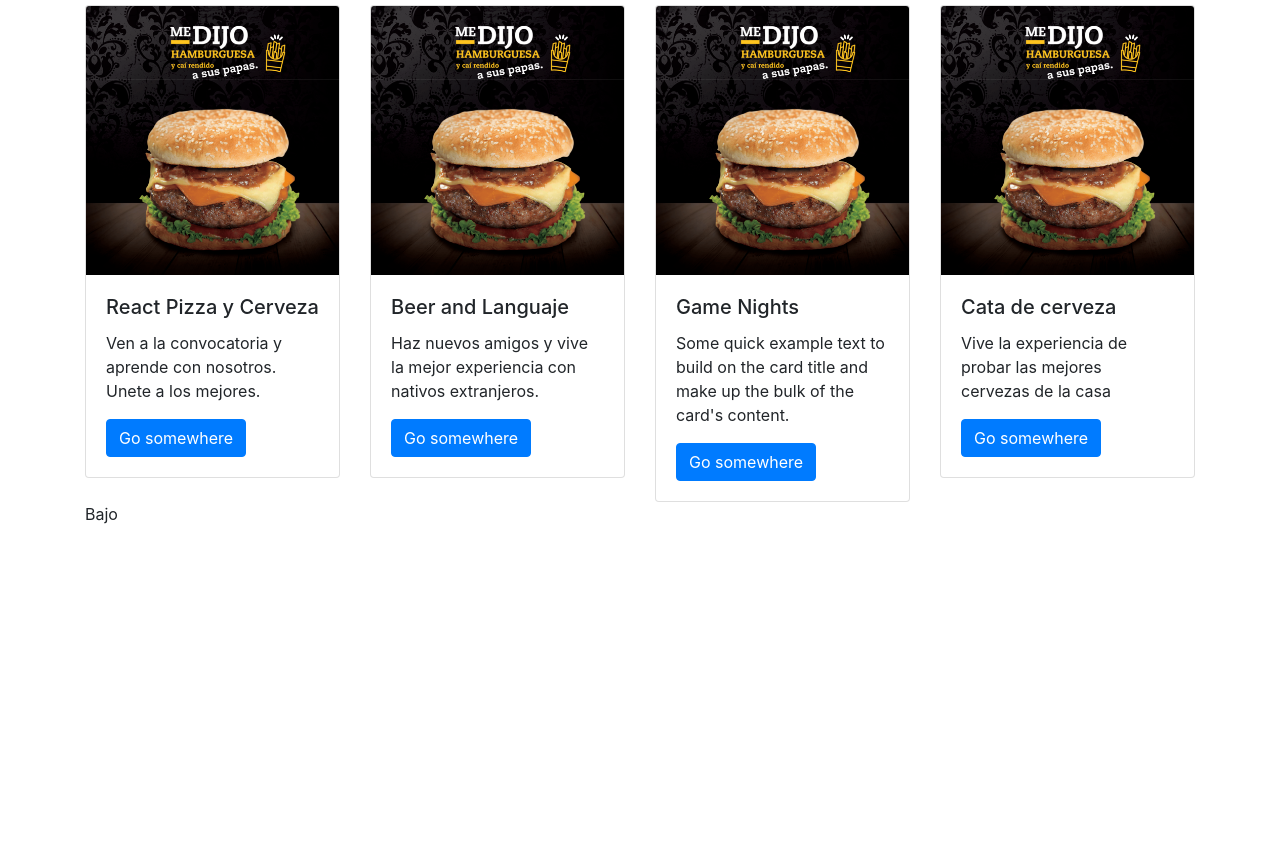
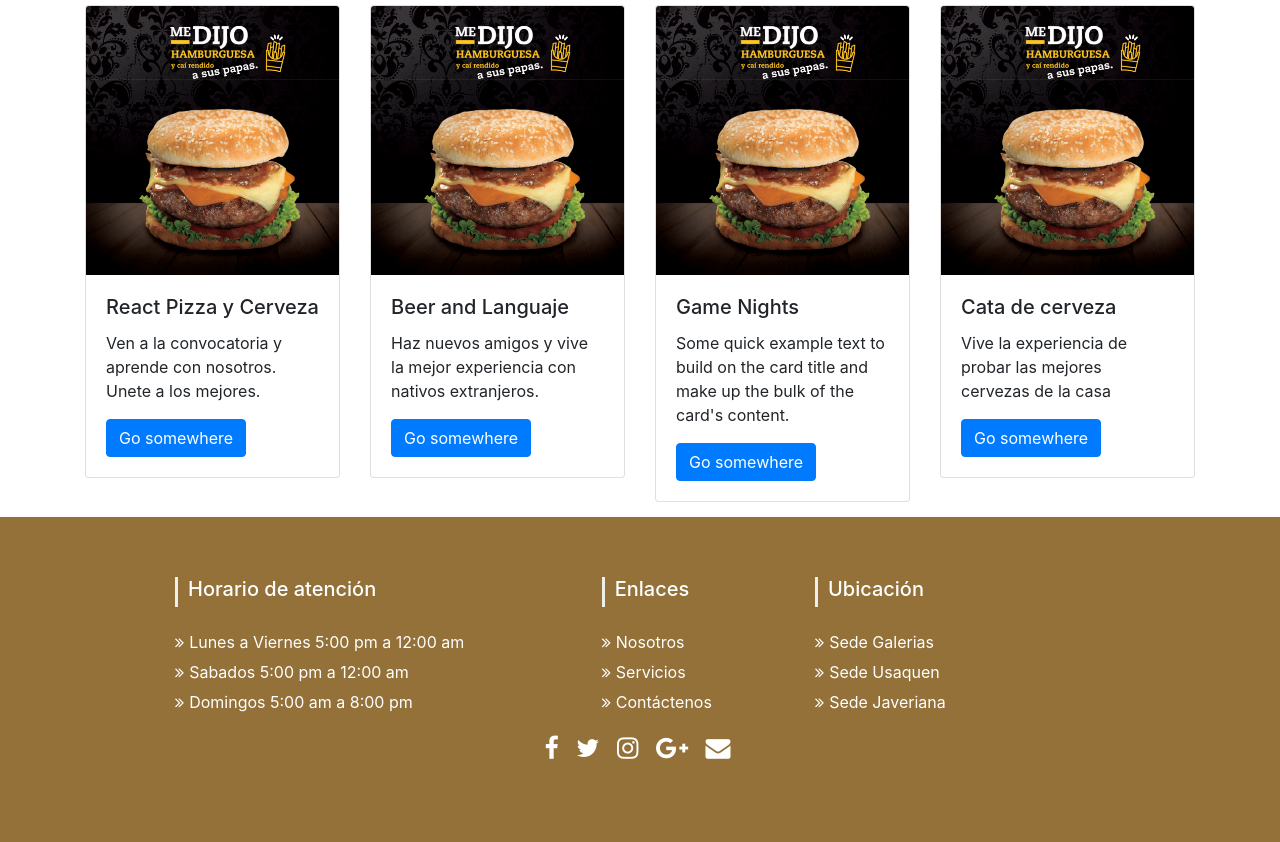
Before and after one commit to jcarlosj/Duff-Pub-Beer-and-Food-T4-Entrega, a plain HTML site: page servicios.html in a window 1280 px wide. Shown: the part 1374-2216 px from the top of the page. Before the commit the page ends 1900 px from the top, so only its background shows below. Drawn offline with nearby package versions, Linux system fonts and the light colour scheme.

Commit message:
Elaboración del footer y colocación de enlaces de prueba.

```diff
--- /dev/null
+++ b/css/footer.css
@@ -0,0 +1,75 @@
+/* Footer */
+@import url('https://maxcdn.bootstrapcdn.com/font-awesome/4.7.0/css/font-awesome.min.css');
+section#footer {
+    padding: 60px 0;
+}
+
+section#footer .section-title {
+    text-align: center;
+    color: #937139;
+    margin-bottom: 50px;
+    text-transform: uppercase;
+}
+#footer {
+    background: #937139 !important;
+}
+#footer h5{
+	padding-left: 10px;
+    border-left: 3px solid #eeeeee;
+    padding-bottom: 6px;
+    margin-bottom: 20px;
+    color:#ffffff;
+}
+#footer a {
+    color: #ffffff;
+    text-decoration: none !important;
+    background-color: transparent;
+    -webkit-text-decoration-skip: objects;
+}
+#footer ul.social li{
+	padding: 3px 0;
+}
+#footer ul.social li a i {
+    margin-right: 5px;
+	font-size:25px;
+	-webkit-transition: .5s all ease;
+	-moz-transition: .5s all ease;
+	transition: .5s all ease;
+}
+#footer ul.social li:hover a i {
+	font-size:30px;
+	margin-top:-10px;
+}
+#footer ul.social li a,
+#footer ul.quick-links li a{
+	color:#ffffff;
+}
+#footer ul.social li a:hover{
+	color:#eeeeee;
+}
+#footer ul.quick-links li{
+	padding: 3px 0;
+	-webkit-transition: .5s all ease;
+	-moz-transition: .5s all ease;
+	transition: .5s all ease;
+}
+#footer ul.quick-links li:hover{
+	padding: 3px 0;
+	margin-left:5px;
+	font-weight:700;
+}
+#footer ul.quick-links li a i{
+	margin-right: 5px;
+}
+#footer ul.quick-links li:hover a i {
+    font-weight: 700;
+}
+
+@media (max-width:767px){
+	#footer h5 {
+    padding-left: 0;
+    border-left: transparent;
+    padding-bottom: 0px;
+    margin-bottom: 10px;
+}
+}
--- a/css/header.css
+++ b/css/header.css
@@ -18,3 +18,6 @@
 .sillas a{
     text-decoration: none;
 }
+#footer{
+    margin-top: 15px;
+}
--- a/servicios.html
+++ b/servicios.html
@@ -8,6 +8,7 @@
     <title>Document</title>
     <link rel="stylesheet" href="css/bootstrap.css">
     <link rel="stylesheet" href="css/header.css">
+    <link rel="stylesheet" href="css/footer.css">
     <script src="https://ajax.googleapis.com/ajax/libs/jquery/3.4.1/jquery.min.js"></script>
     <script src="js/header.js"></script>
 </head>
@@ -152,7 +153,57 @@
         <!-- .container .servicios -->
     </main>
     <footer>
-        <div class="container">Bajo</div>
+        <!-- <div class="container-fluid"> -->
+            <section id="footer">
+                <div class="container-fluid">
+                    <div class=" justify-content-center row">
+                        <div class="col-4">
+                            <h5>Horario de atención</h5>
+                            <ul class="list-unstyled quick-links">
+                                <li><a ><i class="fa fa-angle-double-right"></i>Lunes a Viernes 5:00 pm a  12:00 am</a></li>
+                                <li><a ><i class="fa fa-angle-double-right"></i>Sabados 5:00 pm  a 12:00 am</a></li>
+                                <li><a ><i class="fa fa-angle-double-right"></i>Domingos 5:00 am a 8:00 pm</a></li>
+                            </ul>
+                        </div>
+                        <div class="col-2">
+                            <h5>Enlaces</h5>
+                            <ul class="list-unstyled quick-links">
+                                <li><a ><i class="fa fa-angle-double-right"></i>Nosotros</a></li>
+                                <li><a ><i class="fa fa-angle-double-right"></i>Servicios</a></li>
+                                <li><a ><i class="fa fa-angle-double-right"></i>Contáctenos</a>
+                                </li>
+                            </ul>
+                        </div>
+                        <div class="col-3">
+                            <h5>Ubicación</h5>
+                            <ul class="list-unstyled quick-links">
+                                <li><a ><i class="fa fa-angle-double-right"></i>Sede Galerias</a></li>
+                                <li><a ><i class="fa fa-angle-double-right"></i>Sede Usaquen </a></li>
+                                <li><a ><i class="fa fa-angle-double-right"></i>Sede Javeriana</a></li>
+
+                            </ul>
+                        </div>
+                    </div>
+                    <div class="row justify-content-center">
+                        <div class="col-5 ">
+                            <ul class="list-unstyled list-inline social text-center">
+                                <li class="list-inline-item"><a ><i class="fa fa-facebook"></i></a>
+                                </li>
+                                <li class="list-inline-item"><a ><i class="fa fa-twitter"></i></a>
+                                </li>
+                                <li class="list-inline-item"><a ><i
+                                            class="fa fa-instagram"></i></a></li>
+                                <li class="list-inline-item"><a ><i
+                                            class="fa fa-google-plus"></i></a></li>
+                                <li class="list-inline-item"><a  target="_blank"><i
+                                            class="fa fa-envelope"></i></a></li>
+                            </ul>
+                        </div>
+                        </hr>
+                    </div>
+                </div>
+            </section>
+        <!-- </div> -->
     </footer>
 
 
```
